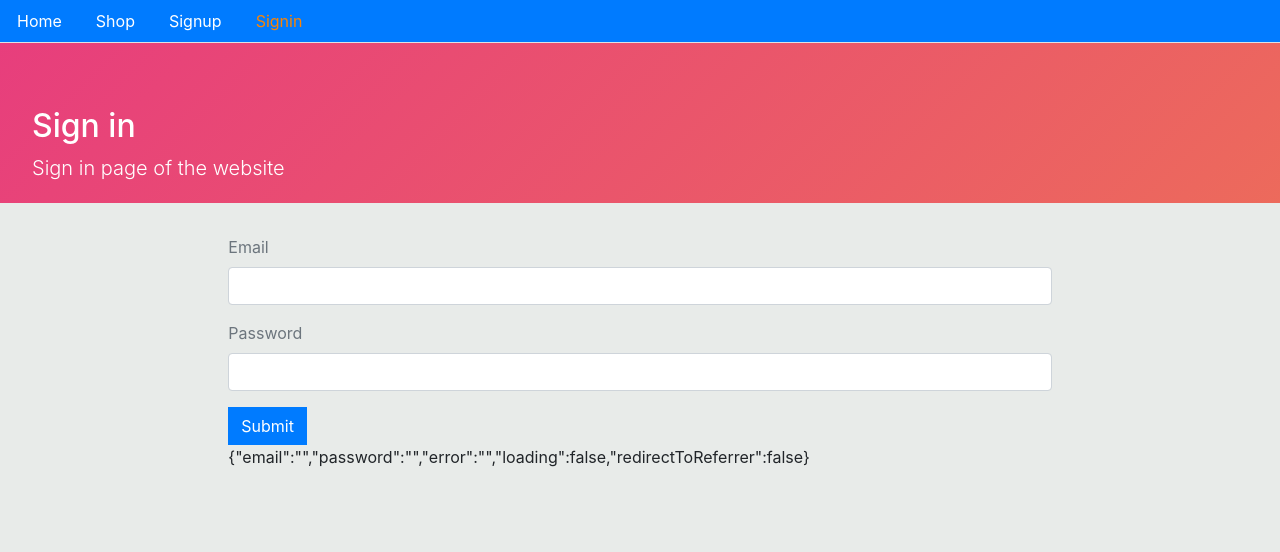
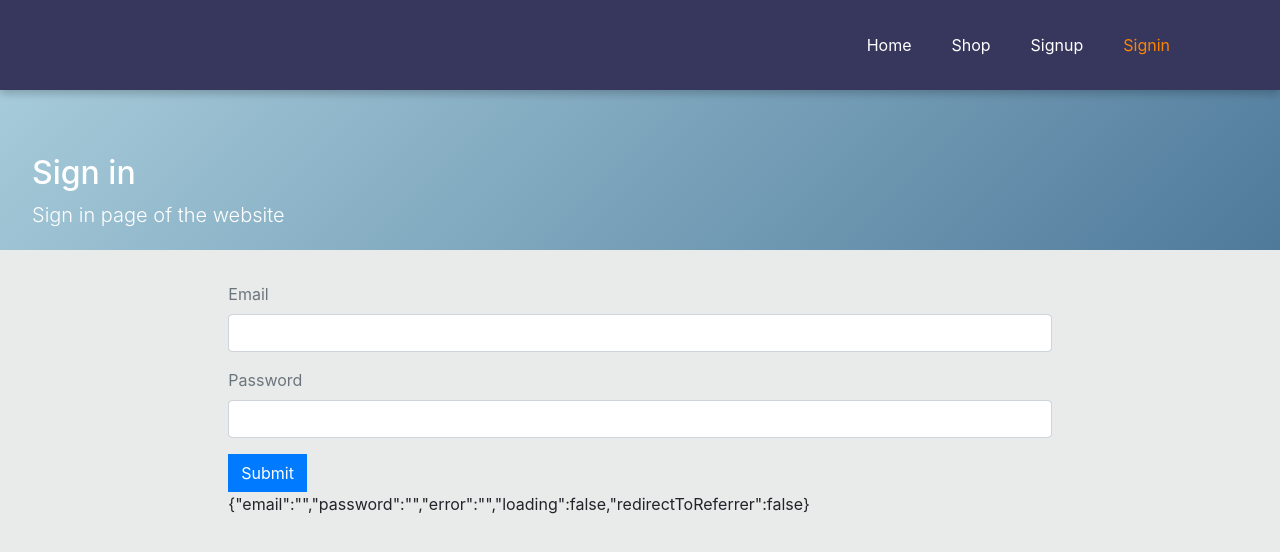
Before and after one commit to vish182/pict_bookcart, a React (Create React App) app: page /signin in a window 1280 px wide. Shown: the top 552 px of the page. Built offline with nearby package versions, Linux system fonts and the light colour scheme.

Commit message:
colours and checkbox

```diff
--- a/src/Routes.js
+++ b/src/Routes.js
@@ -28,7 +28,7 @@ const Routes = () => {
                 <PrivateRoute path="/user/dashboard" exact component={Dashboard}/>
                 <AdminRoute path="/admin/dashboard" exact component={AdminDashboard}/>
                 <AdminRoute path="/create/category" exact component={AddCategory}/>
-                <AdminRoute path="/create/product" exact component={AddProduct}/>
+                <PrivateRoute path="/create/product" exact component={AddProduct}/>
             </Switch>
         </BrowserRouter>
     );
--- a/src/core/Card.js
+++ b/src/core/Card.js
@@ -5,10 +5,10 @@ import '../styles.css';
 
 const Card = ({product}) => {
 
-    const showProductQuantity = () => {
+    // const showProductQuantity = () => {
 
-        return product.quantity > 0 ? <span className="badge-primary badge-pill">In-Stock</span> : <span className="badge-primary badge-pill">Out of stock</span>
-    };
+    //     return product.quantity > 0 ? <span className="badge-primary badge-pill">In-Stock</span> : <span className="badge-primary badge-pill">Out of stock</span>
+    // };
 
     return(
         <div className="mycard-container">
@@ -20,7 +20,7 @@ const Card = ({product}) => {
             </div>
             <div className="mycard-body">
                 <p><p>₹{product.price}</p></p>
-                {showProductQuantity()}
+                {/* {showProductQuantity()} */}
             </div>
             <div className="row">
                  <Link className="ml-4 mb-2 " to={`/product/view/${product._id}`}>
--- /dev/null
+++ b/src/core/CheckboxDept.js
@@ -0,0 +1,38 @@
+import { API } from '../config';
+import React , {useEffect, useState} from 'react';
+import Layout from './Layout';
+import {getProducts} from './apiCore';
+import Card from './Card';
+
+const CheckboxDept = ({departments, handleFilters}) => {
+
+    const [checked, setChecked] = useState([]);
+
+    const handleToggle = (cid) => {
+        return(() => {
+            const currentDepartmentId = checked.indexOf(cid);
+            const newCheckedDepartmentId = [...checked];
+
+            if(currentDepartmentId === -1){
+                newCheckedDepartmentId.push(cid);
+            } else{
+                newCheckedDepartmentId.splice(currentDepartmentId, 1);
+            }
+
+            setChecked(newCheckedDepartmentId);
+            console.log(newCheckedDepartmentId);
+            handleFilters(newCheckedDepartmentId);
+        });
+    };
+
+
+
+    return departments.map((department, i) =>(
+        <li key={i} className="list-unstyled">
+            <input onChange={handleToggle(department._id)} type="checkbox" value={checked.indexOf(department._id) === -1} className="form-check-input"/>
+            <label className="form-check-label">{department.name}</label>
+        </li>
+    ));
+};
+
+export default CheckboxDept;
--- a/src/core/Home.js
+++ b/src/core/Home.js
@@ -18,7 +18,7 @@ const Home = () => {
     }, []);
 
     const loadProductBySell = () => {
-        getProducts('sold', 10)
+        getProducts('sold', 5)
         .then((data) => {
             if(data.error){
                 setError(data.error);
@@ -29,7 +29,7 @@ const Home = () => {
     };
 
     const loadProductByArrival = () => {
-        getProducts('createdAt', 10)
+        getProducts('createdAt', 5)
         .then((data) => {
             if(data.error){
                 setError(data.error);
--- a/src/core/Menu.js
+++ b/src/core/Menu.js
@@ -1,6 +1,7 @@
 import React, { Fragment } from 'react';
 import {Link, withRouter} from 'react-router-dom';
 import {signout, isAuthenticated} from '../auth'
+import "./menu.css";
 
 const isActive = (history, path) => {
     if(history.location.pathname.toString() === path.toString()){
@@ -12,40 +13,52 @@ const isActive = (history, path) => {
 
 const Menu = ({history}) => {
     return(
-        <div>
-            <ul className="nav nav-tabs bg-primary">
+        <div className="navbar">
+            <div className="logo"></div>
+            <ul className="navbar-nav">
+                <Link className="nav-link" style={isActive(history, "/")} to="/">
                     <li className="nav-item">
-                    <Link className="nav-link" style={isActive(history, "/")} to="/">Home</Link>
+                        Home
                     </li>
-
+                </Link>
+                <Link className="nav-link" style={isActive(history, "/shop")} to="/shop">
                     <li className="nav-item">
-                    <Link className="nav-link" style={isActive(history, "/shop")} to="/shop">Shop</Link>
+                    Shop
                     </li>
+                </Link>
                 {!isAuthenticated() && (
                 <Fragment>
-                    <li>
-                        <Link className="nav-link" style={isActive(history, "/signup")} to="/signup">Signup</Link>
+                    <Link className="nav-link" style={isActive(history, "/signup")} to="/signup">
+                        <li className="nav-item">
+                            Signup
                         </li>
-                    <li>
-                        <Link className="nav-link" style={isActive(history, "/signin")} to="/signin">Signin</Link>
+                    </Link>
+                    <Link className="nav-link" style={isActive(history, "/signin")} to="/signin">
+                        <li className="nav-item">
+                            Signin
                         </li>
+                    </Link>
 
                 </Fragment>)}
                 {isAuthenticated() && (
                     <Fragment>
-                        {isAuthenticated() && isAuthenticated().user.role === 0 && (
-                            <li>
-                                <Link className="nav-link" style={isActive(history, "/user/dashboard")} to="/user/dashboard">Dashboard</Link>
+                        {isAuthenticated().user && isAuthenticated().user.role === 0 && (
+                            <Link className="nav-link" style={isActive(history, "/user/dashboard")} to="/user/dashboard">
+                                <li className="nav-item">
+                                    Dashboard
                                 </li>
+                            </Link>
                         )}
 
                         {isAuthenticated() && isAuthenticated().user.role === 1 && (
-                            <li>
-                                <Link className="nav-link" style={isActive(history, "/admin/dashboard")} to="/admin/dashboard">Dashboard</Link>
+                            <Link className="nav-link" style={isActive(history, "/admin/dashboard")} to="/admin/dashboard">
+                                <li className="nav-item">
+                                    Dashboard
                                 </li>
+                            </Link>
                         )}
 
-                        <li>
+                        <li className="nav-item">
                             <span className="nav-link" style={{'cursor':'pointer', color:'#ffffff'}} onClick={() => {
                                     signout(() => {
                                     history.push('/');
--- a/src/core/apiCore.js
+++ b/src/core/apiCore.js
@@ -23,7 +23,7 @@ export const getFilteredProducts = (skip, limit, filters = {}) => {
 
     const data = {skip, limit, filters};
     //console.log("data: ", data)
-
+    console.log("filters: ",JSON.stringify(data))
     return fetch(`${API}/products/by/search`, {
         method: 'POST',
         headers: {
--- a/src/core/fixedPrices.js
+++ b/src/core/fixedPrices.js
@@ -6,39 +6,39 @@ export const prices = [
     },
     {
         _id: 1,
-        name: "₹0 to ₹999",
-        array: [0, 999]
+        name: "₹0 to ₹99",
+        array: [0, 99]
     },
     {
         _id: 2,
-        name: "₹1000 to ₹4999",
-        array: [1000, 4999]
+        name: "₹100 to ₹299",
+        array: [100, 299]
     },
     {
         _id: 3,
-        name: "₹5000 to ₹9999",
-        array: [5000, 9999]
+        name: "₹300 to ₹499",
+        array: [300, 499]
     },
     {
         _id: 4,
-        name: "₹10000 to ₹19999",
-        array: [10000, 20000]
+        name: "₹500 to ₹699",
+        array: [500, 699]
     },
     {
         _id: 5,
-        name: "₹20000 to ₹39999",
-        array: [20000, 39999]
+        name: "₹700 to ₹999",
+        array: [700, 999]
     },
 
     {
         _id: 6,
-        name: "₹40000 to ₹79999",
-        array: [40000, 79999]
+        name: "₹1000 to ₹1500",
+        array: [1000, 1500]
     },
 
     {
         _id: 7,
-        name: "More than ₹80000",
-        array: [80000, 999999999]
+        name: "More than ₹1500",
+        array: [1500, 999999999]
     }
 ];
--- /dev/null
+++ b/src/core/menu.css
@@ -0,0 +1,106 @@
+.navbar {
+    height: fit-content;
+    background-color: var(--bg);
+    padding: 0px 15px 0px 15px;
+    background-color: #37375e;
+
+    /* position: relative; */
+
+    display: flex;
+    flex-direction: row;
+    justify-content: space-between;
+    align-items: center;
+
+    box-shadow: 0 4px 8px 0 rgba(0, 0, 0, 0.2);
+
+    position: sticky;
+    top: 0px;
+
+    z-index: 3;
+}
+
+.navbar-burger {
+    position: absolute;
+    top: 2.5rem;
+    right: 1rem;
+    display: none;
+    flex-direction: column;
+    justify-content: space-between;
+    width: 30px;
+    height: 21px;
+}
+
+.navbar-burger .bar {
+    width: 100%;
+    height: 3px;
+    background-color: black;
+    border-radius: 5px;
+}
+
+.navbar-nav {
+    max-width: 100%;
+    height: 100%;
+    display: flex;
+    flex-direction: row;
+    justify-content: flex-end;
+    align-items: center;
+
+    padding-left: 10vh;
+    padding-right: 10vh;
+
+    /* background-color: ; */
+}
+
+.nav-item {
+    margin-left: 10px;
+    padding: 5px 15px 5px 15px;
+    position: relative;
+
+}
+
+.nav-item:hover {
+    background-color: darkgray;
+}
+
+.nav-item:hover>.drop {
+    visibility: visible;
+    opacity: 1;
+}
+
+
+
+.nav-item-link {
+    color: #242526;
+    transition: color var(--speed);
+}
+
+.nav-item-link:hover {
+    color: red;
+}
+
+.nav-item-active {
+    margin-left: 30px;
+    padding: 15px;
+    color: red;
+}
+
+.nav-item-inactive {
+    margin-left: 30px;
+    padding: 15px;
+    color: black;
+}
+
+
+
+/* .nav-button {} */
+
+.logo-div {
+    margin-left: 5vh;
+    margin-right: 5vh;
+
+}
+
+.logo {
+    height: 90px;
+    width: 90px;
+}
--- a/src/styles.css
+++ b/src/styles.css
@@ -2,7 +2,7 @@
     width: 30wh;
     height: 20vh;
     color: #fff;
-    background: linear-gradient(-45deg, #ee7752, #e73c7e, #23a6d5, #23d5ab);
+    background: linear-gradient(-45deg, #356288, #aacfdd, #fe875d, #fe1100);
     background-size: 400% 400%;
     -webkit-animation: Gradient 15s ease infinite;
     -moz-animation: Gradient 15s ease infinite;
--- a/src/user/UserDashboard.js
+++ b/src/user/UserDashboard.js
@@ -18,6 +18,9 @@ const Dashboard = () => {
                     </li>
                     <li className="list-group-item">
                         <Link className="nav-link" to="/profile/update">Update Profile</Link>
+                    </li>
+                    <li className="list-group-item">
+                        <Link className="nav-link" to="/create/product">Create Product</Link>
                     </li>
                 </ul>
             </div>
```
Also changed, not shown: src/core/Shop.js (+19 -2 lines). Lines whose indentation alone changed are shown as unchanged.
